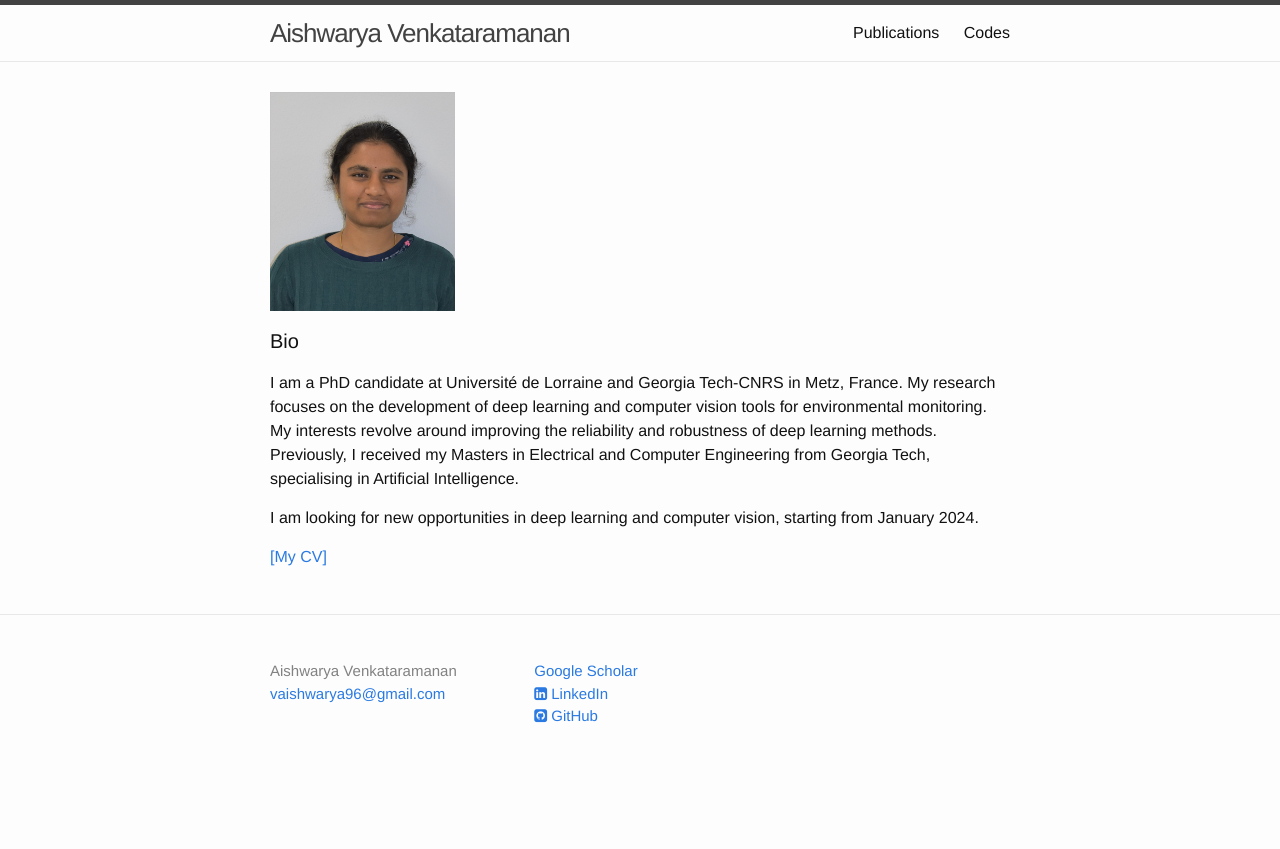
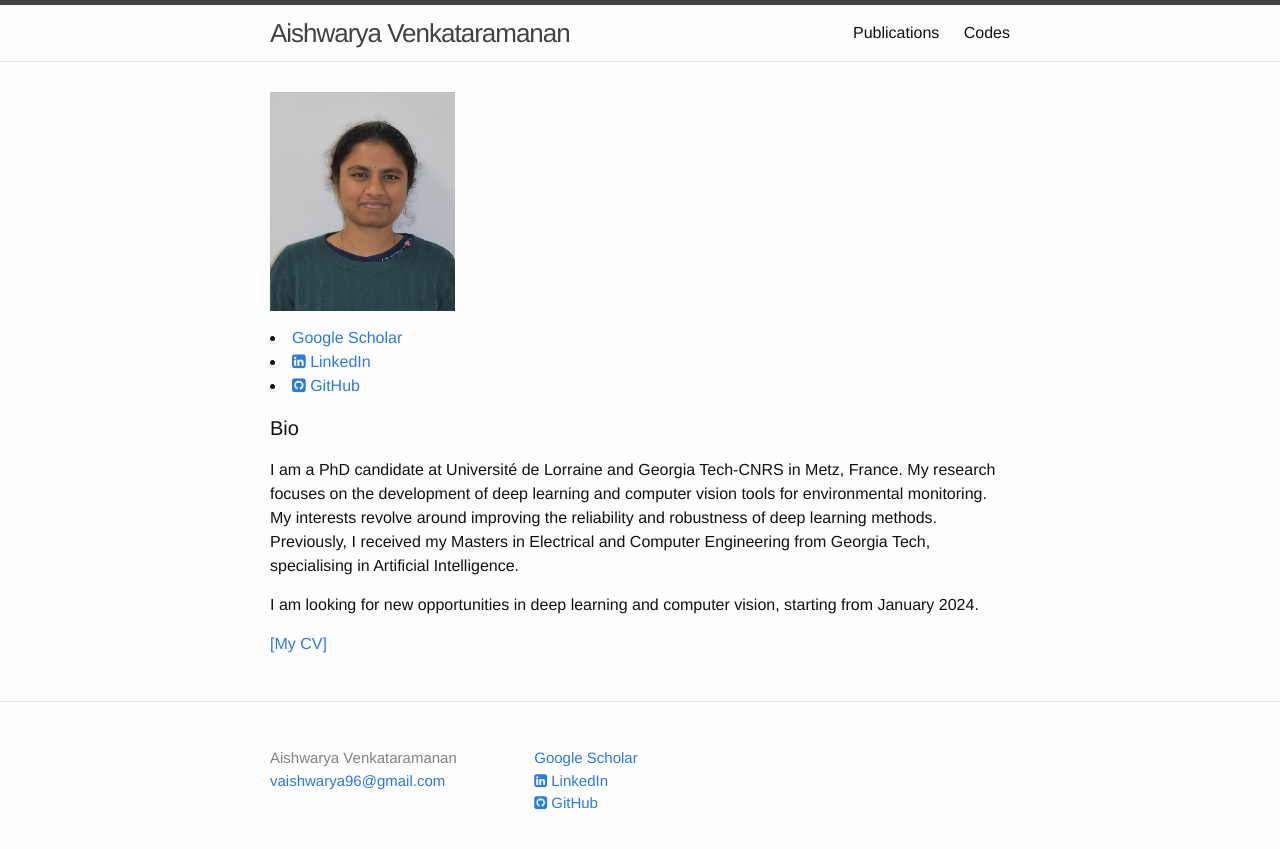
Before and after one commit to vaishwarya96/vaishwarya96.github.io, a Jekyll site: the page built from index.html, in a window 1280 px wide. Shown: the top 849 px of the page. Built offline with Jekyll 4.4.1, drawn with Linux system fonts in a browser that asks for light colours; nearby versions of some CDN libraries; a style sheet for code colours, icons or effects is not loaded.

Commit message:
Adding codes

```diff
--- a/index.html
+++ b/index.html
@@ -6,7 +6,28 @@ layout: default
 
 <div class="home">
 
-  <p><img src="https://vaishwarya96.github.io/assets/aishwarya_photo.png" class="img-responsive" width="25%" style="float: center" /> </p>
+  <p><img src="https://vaishwarya96.github.io/assets/aishwarya_photo.png" class="img-responsive" width="25%" style="float: center" />
+    <li>
+      <a href="https://scholar.google.com/citations?user=IqlI43cAAAAJ">
+        <i class="ai ai-google-scholar-square ai"></i> Google Scholar
+      </a>
+  </li>
+
+
+
+  <li>
+      <a href="https://linkedin.com/in/aishwarya-venkataramanan">
+        <i class="fa fa-linkedin-square af"></i> LinkedIn
+      </a>
+  </li>
+
+  <li>
+    <a href="https://github.com/vaishwarya96">
+      <i class="fa fa-github-square af"></i> GitHub
+    </a>
+</li>
+
+  </p>
   <h1 class="page-heading">Bio</h1>
   <p>I am a PhD candidate at Université de Lorraine and Georgia Tech-CNRS in Metz, France. My research focuses on the development of deep learning and computer vision tools for environmental monitoring.
   My interests revolve around improving the reliability and robustness of deep learning methods.
```
